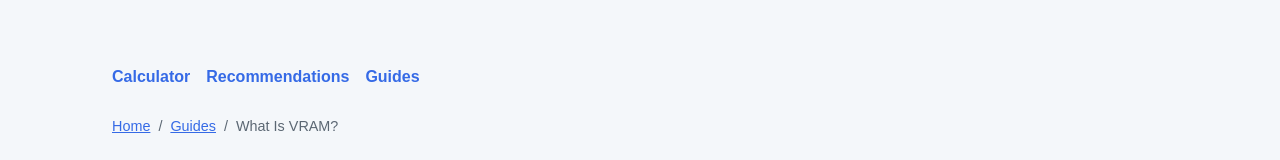
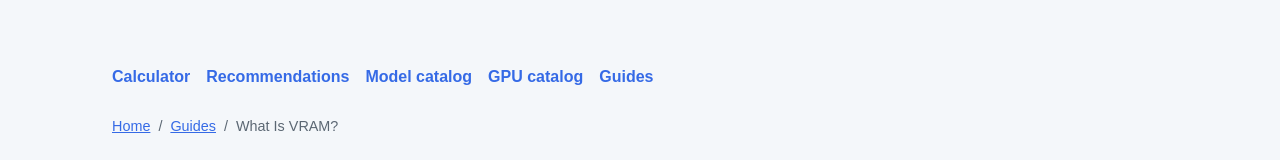
Before and after one commit to sage-yeti/LLMGauge, a Next.js app: page /guides/what-is-vram in a window 1280 px wide. Shown: the top 160 px of the page. Built offline with nearby package versions, Linux system fonts and the light colour scheme; no server answers.

Commit message:
Update guide-page.tsx catalog navigation

```diff
--- a/src/app/guide-page.tsx
+++ b/src/app/guide-page.tsx
@@ -12,6 +12,8 @@ export function GuidePage({ guide }: { guide: GuideDefinition }) {
       <nav className="page-nav" aria-label="Guide navigation">
         <Link href="/">Calculator</Link>
         <Link href="/recommendations">Recommendations</Link>
+        <Link href="/models">Model catalog</Link>
+        <Link href="/gpus">GPU catalog</Link>
         <Link href="/guides">Guides</Link>
       </nav>
 
```
